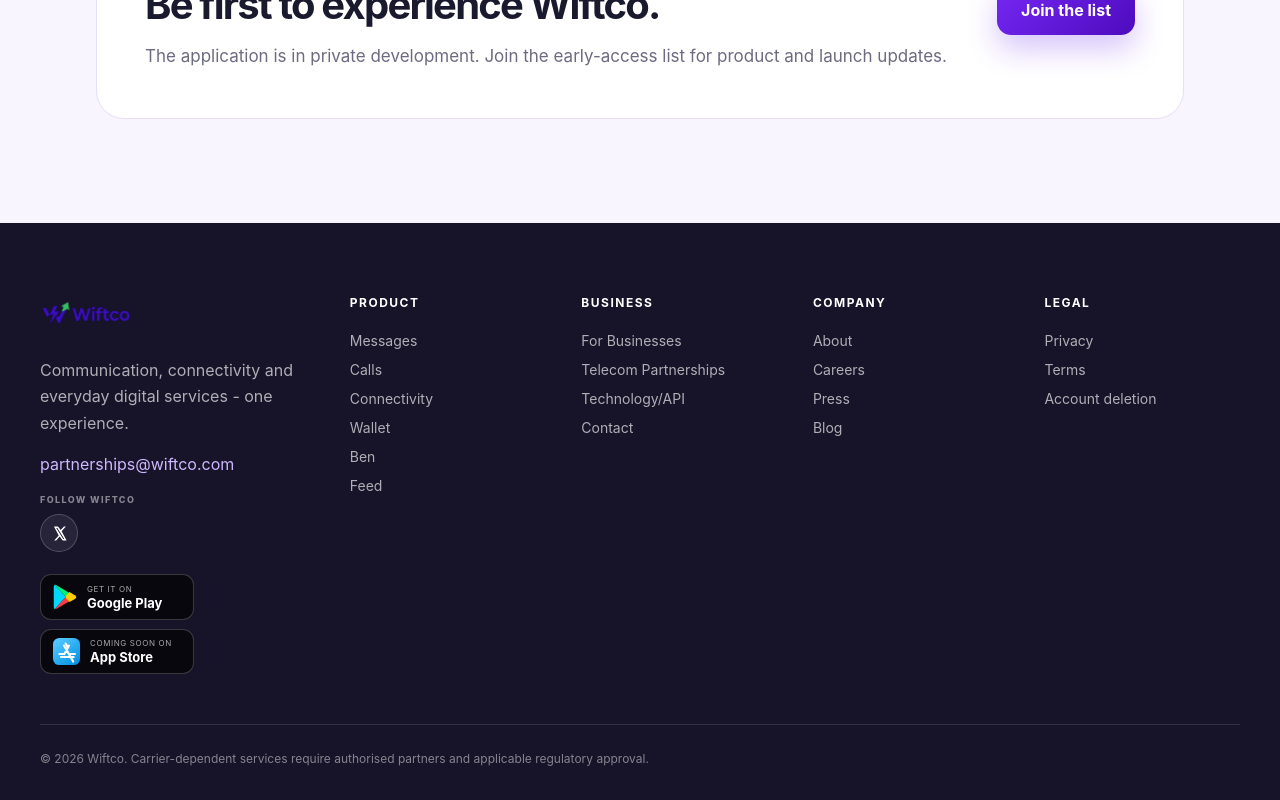
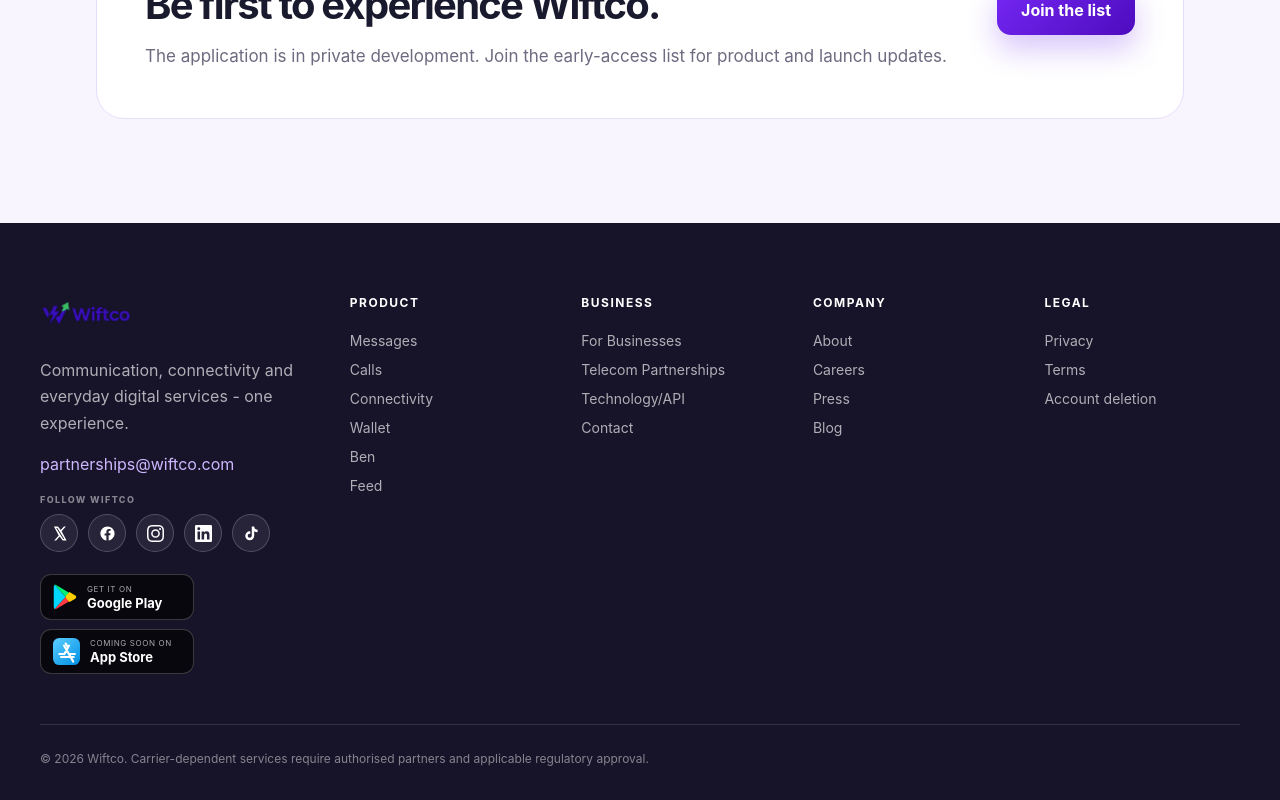
Before and after one commit to richdadbtc-rgb/wiftco_site, a Next.js app: page / in a window 1280 px wide. Shown: the part 2873-3673 px from the top of the page. Built offline with nearby package versions, Linux system fonts and the light colour scheme.

Commit message:
Add Facebook, Instagram, LinkedIn and TikTok social icons to footer

```diff
--- a/components/Footer.tsx
+++ b/components/Footer.tsx
@@ -35,18 +35,27 @@ export default function Footer() {
             </a>
             <div style={{ marginTop: 20 }}>
               <div style={{ marginBottom: 9, color: 'rgba(255,255,255,.48)', fontSize: 9, fontWeight: 800, letterSpacing: 1.4 }}>FOLLOW WIFTCO</div>
+              <div style={{ display: 'inline-flex', gap: 10, flexWrap: 'wrap' }}>
+                {[
+                  { href: LINKS.x, label: 'Follow Wiftco on X', svg: <svg width="17" height="17" viewBox="0 0 24 24" aria-hidden="true"><path fill="currentColor" d="M18.24 2H21l-6.03 6.9L22 22h-5.5l-4.3-5.63L7.27 22H4.5l6.4-7.32L4.16 2h5.64l3.9 5.15L18.24 2Zm-.97 17.7h1.53L8.96 4.18H7.32L17.27 19.7Z" /></svg> },
+                  { href: LINKS.facebook, label: 'Follow Wiftco on Facebook', svg: <svg width="17" height="17" viewBox="0 0 24 24" aria-hidden="true"><path fill="currentColor" d="M22 12c0-5.52-4.48-10-10-10S2 6.48 2 12c0 4.99 3.66 9.12 8.44 9.88v-6.99H7.9v-2.89h2.54V9.41c0-2.5 1.49-3.89 3.77-3.89 1.09 0 2.23.2 2.23.2v2.46h-1.26c-1.24 0-1.63.78-1.63 1.57v1.88h2.78l-.44 2.89h-2.34V21.88C18.34 21.12 22 16.99 22 12z" /></svg> },
+                  { href: LINKS.instagram, label: 'Follow Wiftco on Instagram', svg: <svg width="17" height="17" viewBox="0 0 24 24" aria-hidden="true"><path fill="currentColor" d="M12 2.16c3.2 0 3.58.01 4.85.07 3.25.15 4.77 1.69 4.92 4.92.06 1.27.08 1.65.08 4.85 0 3.2-.01 3.58-.07 4.85-.15 3.25-1.69 4.77-4.92 4.92-1.27.06-1.65.08-4.85.08-3.2 0-3.58-.01-4.85-.07-3.25-.15-4.77-1.69-4.92-4.92-.06-1.27-.08-1.65-.08-4.85 0-3.2.01-3.58.07-4.85.15-3.25 1.69-4.77 4.92-4.92C8.42 2.17 8.8 2.16 12 2.16zM12 0C8.74 0 8.33.01 7.05.07c-4.35.2-6.78 2.62-7 7C.01 8.33 0 8.74 0 12s.01 3.67.07 4.95c.2 4.35 2.62 6.78 7 7C8.33 23.99 8.74 24 12 24s3.67-.01 4.95-.07c4.35-.2 6.78-2.62 7-7C23.99 15.67 24 15.26 24 12s-.01-3.67-.07-4.95c-.2-4.35-2.62-6.78-7-7C15.67.01 15.26 0 12 0zm0 5.84A6.16 6.16 0 1 0 18.16 12 6.16 6.16 0 0 0 12 5.84zM12 16a4 4 0 1 1 0-8 4 4 0 0 1 0 8zm6.4-11.85a1.44 1.44 0 1 0 0 2.88 1.44 1.44 0 0 0 0-2.88z" /></svg> },
+                  { href: LINKS.linkedin, label: 'Follow Wiftco on LinkedIn', svg: <svg width="17" height="17" viewBox="0 0 24 24" aria-hidden="true"><path fill="currentColor" d="M20.45 20.45h-3.56v-5.57c0-1.33-.02-3.04-1.85-3.04-1.85 0-2.14 1.45-2.14 2.94v5.67H9.34V9h3.42v1.56h.05a3.75 3.75 0 0 1 3.37-1.85c3.61 0 4.28 2.38 4.28 5.47v6.27zM5.34 7.43a2.06 2.06 0 1 1 0-4.12 2.06 2.06 0 0 1 0 4.12zM7.12 20.45H3.56V9h3.56v11.45zM22.22 0H1.77A1.75 1.75 0 0 0 0 1.76v20.48A1.75 1.75 0 0 0 1.77 24h20.45A1.75 1.75 0 0 0 24 22.24V1.76A1.75 1.75 0 0 0 22.22 0z" /></svg> },
+                  { href: LINKS.tiktok, label: 'Follow Wiftco on TikTok', svg: <svg width="17" height="17" viewBox="0 0 24 24" aria-hidden="true"><path fill="currentColor" d="M19.59 6.69a4.83 4.83 0 0 1-3.77-4.25V2h-3.45v13.67a2.89 2.89 0 0 1-2.88 2.5 2.89 2.89 0 0 1-2.89-2.89 2.89 2.89 0 0 1 2.89-2.89c.28 0 .54.04.79.1v-3.5a6.37 6.37 0 0 0-.79-.05A6.34 6.34 0 0 0 3.15 15.2a6.34 6.34 0 0 0 6.34 6.34 6.34 6.34 0 0 0 6.34-6.34V8.87a8.28 8.28 0 0 0 4.76 1.52V6.57a4.85 4.85 0 0 1-1-.12z" /></svg> },
+                ].map((item) => (
                   <a
-                href={LINKS.x}
+                    key={item.href}
+                    href={item.href}
                     target="_blank"
                     rel="noreferrer"
-                aria-label="Follow Wiftco on X"
-                title="Follow Wiftco on X"
+                    aria-label={item.label}
+                    title={item.label}
                     style={{ display: 'inline-grid', width: 38, height: 38, placeItems: 'center', border: '1px solid rgba(255,255,255,.2)', borderRadius: '50%', color: '#fff', background: 'rgba(255,255,255,.07)', textDecoration: 'none' }}
                   >
-                <svg width="17" height="17" viewBox="0 0 24 24" aria-hidden="true">
-                  <path fill="currentColor" d="M18.24 2H21l-6.03 6.9L22 22h-5.5l-4.3-5.63L7.27 22H4.5l6.4-7.32L4.16 2h5.64l3.9 5.15L18.24 2Zm-.97 17.7h1.53L8.96 4.18H7.32L17.27 19.7Z" />
-                </svg>
+                    {item.svg}
                   </a>
+                ))}
+              </div>
             </div>
             <div className="footer-store-buttons" style={{ display: 'flex', flexWrap: 'wrap', gap: 9, marginTop: 22 }}>
               <a href={LINKS.playStore} target="_blank" rel="noreferrer" aria-label="Get Wiftco on Google Play" style={storeButtonStyle}>
--- a/lib/tokens.ts
+++ b/lib/tokens.ts
@@ -28,4 +28,8 @@ export const WEB = {
 export const LINKS = {
   playStore: 'https://play.google.com/store/apps/details?id=com.wiftco.app',
   x: 'https://x.com/PIMALLMETRO',
+  facebook: 'https://facebook.com/',
+  instagram: 'https://instagram.com/',
+  linkedin: 'https://linkedin.com/',
+  tiktok: 'https://tiktok.com/',
 } as const;
```
Lines whose indentation alone changed are shown as unchanged.
